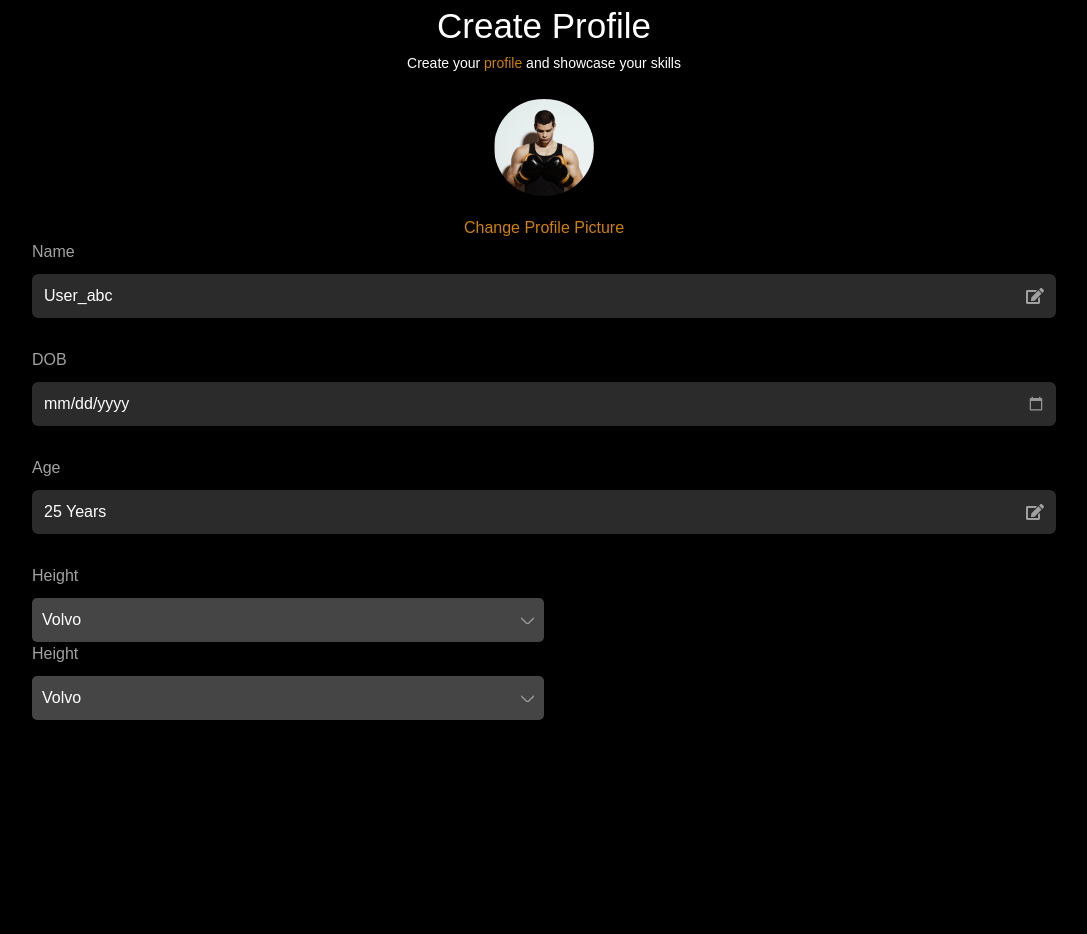
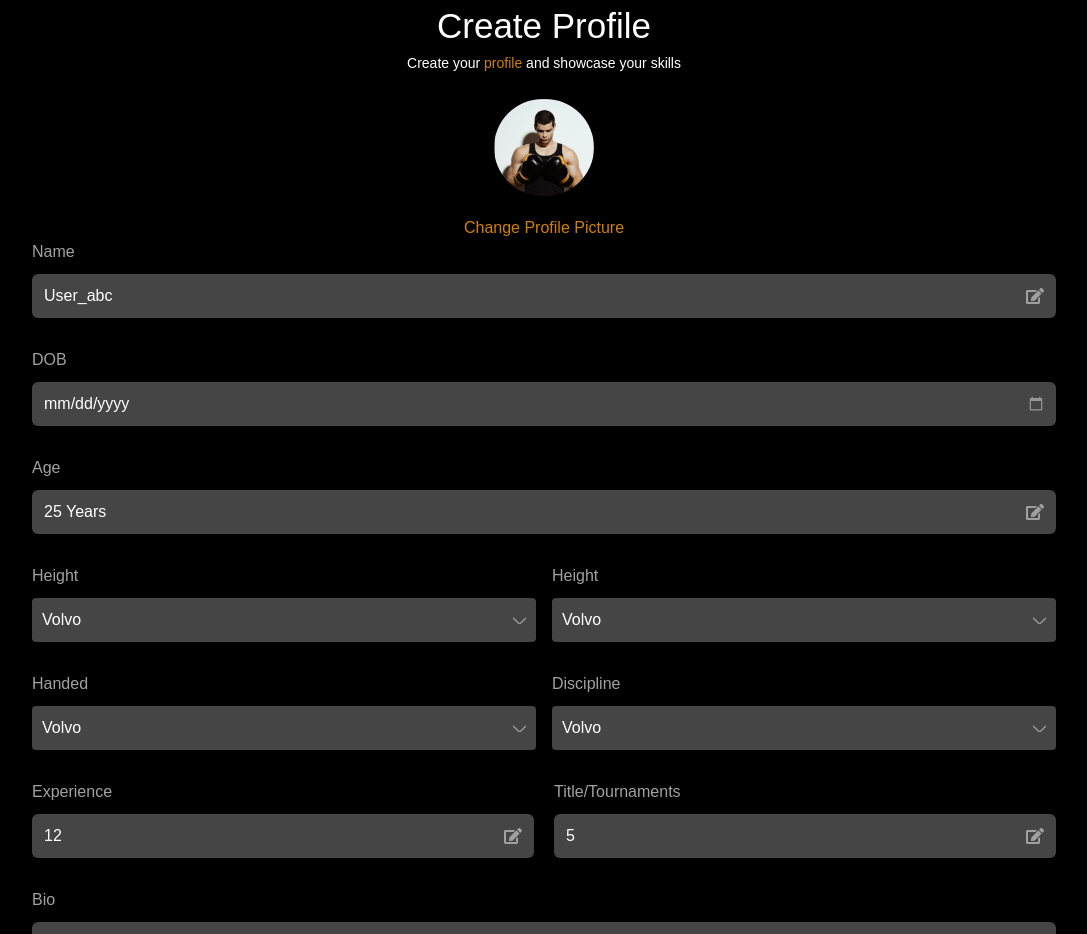
Before and after one commit to imrankhanabc/Fighter-project, a React (Create React App) app: page /createprofile in a window 1280 px wide. Shown: the top 934 px of the page, without its empty margins (96-1183 px from the left). Before the commit the page ends 800 px from the top, so only its background shows below. Built offline with nearby package versions, Linux system fonts and the light colour scheme.

Commit message:
create-profile-changing

```diff
--- a/src/component/CreateProfile.tsx
+++ b/src/component/CreateProfile.tsx
@@ -46,11 +46,10 @@ const CreateProfile = () => {
       </div>
             </div>
 
-            <div className='input-box options-box'>
+            <div className='input-box option-box'>
   <div className='drop-dwon-option'>
     <label>Height</label>
     <div className="input-wrapper">
-        {/* <label htmlFor="cars">Choose a car:</label> */}
       <select name="cars" id="cars" className="custom-select">
         <option value="volvo">Volvo</option>
         <option value="saab">Saab</option>
@@ -63,7 +62,19 @@ const CreateProfile = () => {
   <div className='drop-dwon-option'>
     <label>Height</label>
     <div className="input-wrapper">
-        {/* <label htmlFor="cars">Choose a car:</label> */}
+      <select name="cars" id="cars" className="custom-select">
+        <option value="volvo">Volvo</option>
+        <option value="saab">Saab</option>
+        <option value="opel">Opel</option>
+        <option value="audi">Audi</option>
+      </select>
+    </div>
+  </div>
+</div>
+ <div className='input-box option-box'>
+  <div className='drop-dwon-option'>
+    <label>Handed</label>
+    <div className="input-wrapper">
       <select name="cars" id="cars" className="custom-select">
         <option value="volvo">Volvo</option>
         <option value="saab">Saab</option>
@@ -73,7 +84,55 @@ const CreateProfile = () => {
     </div>
   </div>
 
+  <div className='drop-dwon-option'>
+    <label>Discipline</label>
+    <div className="input-wrapper">
+      <select name="cars" id="cars" className="custom-select">
+        <option value="volvo">Volvo</option>
+        <option value="saab">Saab</option>
+        <option value="opel">Opel</option>
+        <option value="audi">Audi</option>
+      </select>
     </div>
+  </div>
+</div>
+
+<div className='experience-input'>
+    <div className='input-box'>
+                 <label>Experience</label>
+      <div className="input-wrapper">
+        <input type="text" placeholder="12" />
+        <FaEdit className="edit-icon" />
+      </div>
+            </div>
+
+            <div className='input-box'>
+                 <label>Title/Tournaments</label>
+      <div className="input-wrapper">
+        <input type="text" placeholder="5" />
+        <FaEdit className="edit-icon" />
+      </div>
+            </div>
+    </div>
+
+     <div className='input-box'>
+                 <label>Bio</label>
+      <div className="input-wrapper">
+        <input type="text" placeholder="No fear. No mercy. Just fists, fire, and the will to dominate." />
+        <FaEdit className="edit-icon" />
+      </div>
+            </div>
+
+
+            <div className='input-box'>
+                 <label>Fighter Type</label>
+      <div className="input-wrapper">
+        <input type="text" placeholder="Fighter Type" />
+        <FaEdit className="edit-icon" />
+      </div>
+            </div>
+
+
 
       </div>
     </div>
--- a/src/style/login.css
+++ b/src/style/login.css
@@ -291,7 +291,7 @@ p.changeprofile {
     /* space for icon */
     border: none;
     border-radius: 6px;
-    background: #2b2b2b;
+    background: #454545;
 }
 
 .input-wrapper .edit-icon {
@@ -348,6 +348,32 @@ select {
     display: none;
 }
 
+.option-box {
+  display: flex;
+  gap: 16px;
+  margin-bottom: 30px;         /* space between the selects */
+}
+
+.drop-dwon-option {
+  flex: 1;            /* each takes equal width */
+}
+
+.custom-select {
+  width: 100%;        /* make select fill its parent */
+  padding: 10px;
+  border-radius: 4px;
+}
+
+.experience-input {
+    display: flex;
+    gap: 20px;
+}
+
+.experience-input .input-box {
+    width: 50%;
+}
+
+
 
 
 
@@ -364,4 +390,8 @@ select {
     .create-form {
         width: 90%;
     }
+
+    .create-profile-page {
+    width: 90%;
 }
+}
```
Lines whose indentation alone changed are shown as unchanged.
